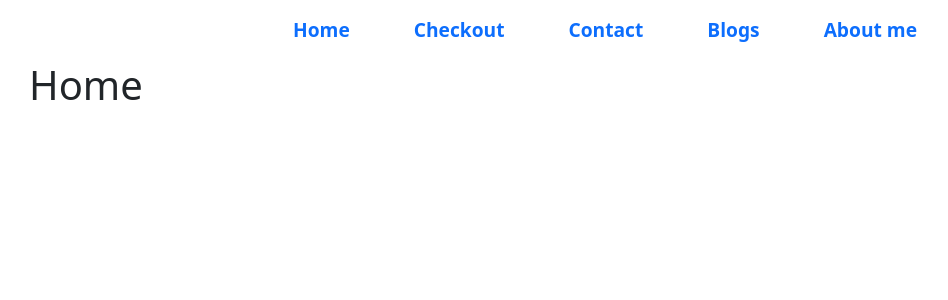
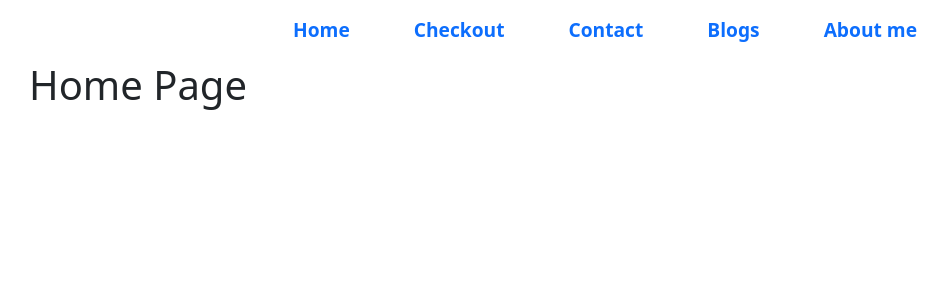
Before and after one commit to farabi1/independent-service-provider, a React (Create React App) app: page / in a window 1280 px wide. Shown: the top 300 px of the page, without its empty margins (35-983 px from the left). Built offline with nearby package versions, Linux system fonts and the light colour scheme.

Commit message:
simple page setup

```diff
--- a/src/components/Home/Home.js
+++ b/src/components/Home/Home.js
@@ -7,7 +7,7 @@ const Home = () => {
 
     return (
         <div className='home' >
-            <h1>Home</h1>
+            <h1>Home Page</h1>
         </div>
     );
 };
```
